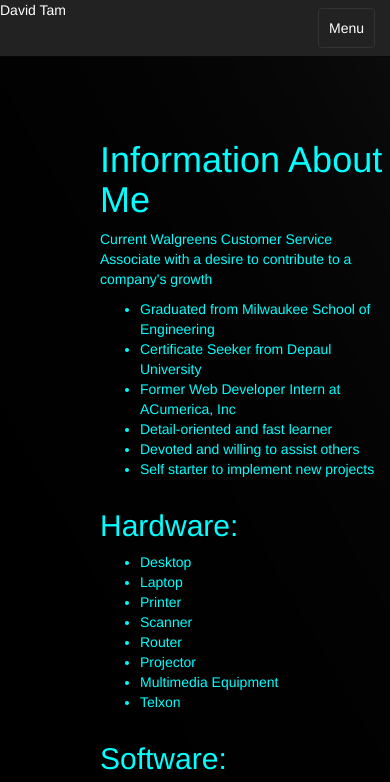
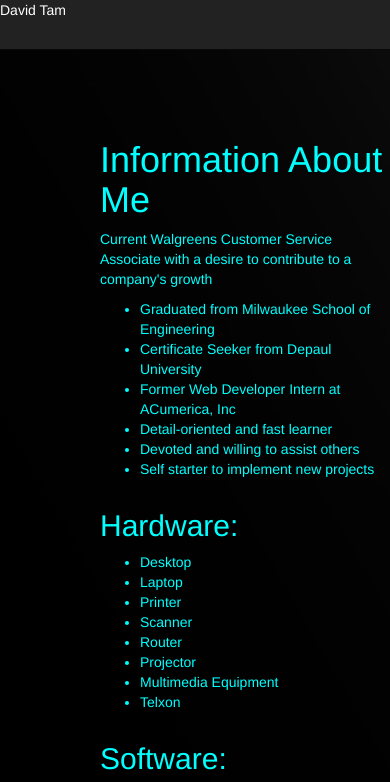
Before and after one commit to tamdvd9/portfolio, a plain HTML site: page index.html in a window 390 px wide. Shown: the top 782 px of the page. Drawn offline with nearby package versions, Linux system fonts and the light colour scheme.

Commit message:
Update index.html

```diff
--- a/index.html
+++ b/index.html
@@ -17,7 +17,6 @@
         <div class="container">
         	<div class="navbar-header">
                 David Tam
-                    <button type="button" class="navbar-toggle" data-toggle="collapse" data-target=".navbar-collapse">Menu</button>
              </div>
                 <div class="collapse navbar-collapse">
                     <ul class="nav navbar-nav">
```
